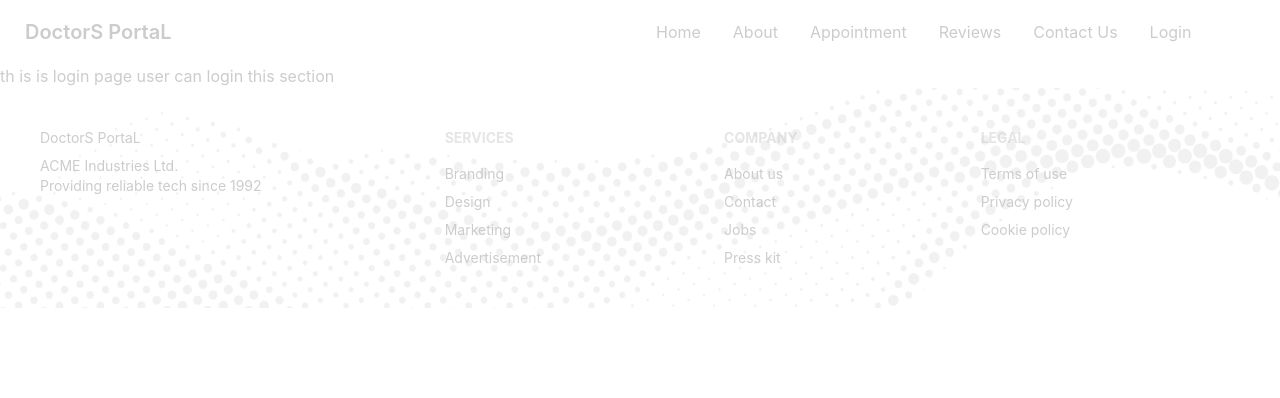
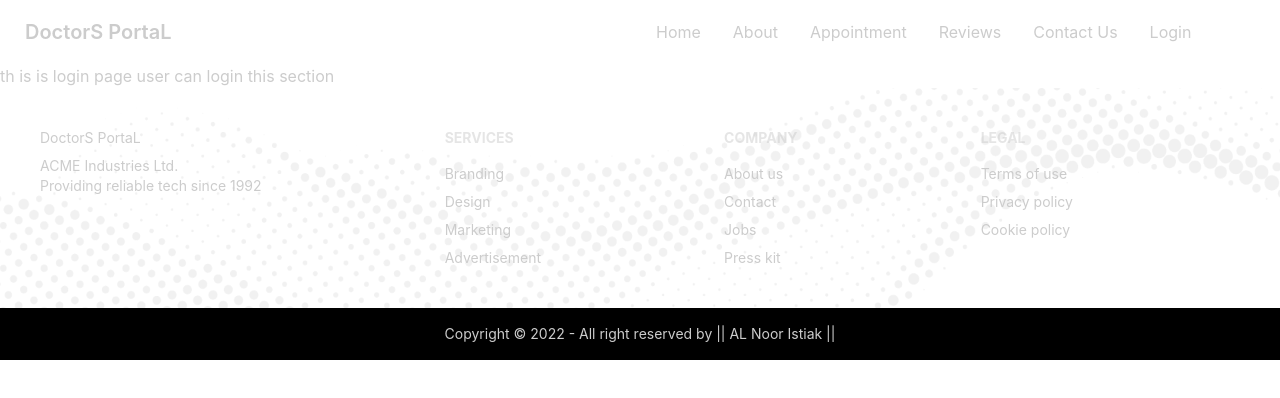
Before and after one commit to alnooristiak/doctors-poratl-frontend, a React (Create React App) app: page /login in a window 1280 px wide. Shown: the top 398 px of the page. Built offline with nearby package versions, Linux system fonts and the light colour scheme.

Commit message:
adding dynamic copyrighting section/footer

```diff
--- /dev/null
+++ b/src/pages/Shared/CopyrightSec.js
@@ -0,0 +1,17 @@
+import React from 'react';
+
+const CopyrightSec = () => {
+    const today = new Date();
+    const year = today.getFullYear();
+    return (
+        <div>
+            <footer class="footer footer-center p-4 bg-base-300 text-base-content">
+                <div>
+                    <p>Copyright © {year} - All right reserved by || AL Noor Istiak ||</p>
+                </div>
+            </footer>
+        </div>
+    );
+};
+
+export default CopyrightSec;
--- a/src/pages/Shared/Footer.js
+++ b/src/pages/Shared/Footer.js
@@ -1,8 +1,10 @@
 import React from 'react';
+import CopyrightSec from './CopyrightSec';
 import './Shared.css';
 
 const Footer = () => {
     return (
+        <div>
             <footer className="footer p-10 text-base-content footer-bg">
                 <div>
                     <h3>DoctorS PortaL</h3>
@@ -29,6 +31,10 @@ const Footer = () => {
                     <a className="link link-hover">Cookie policy</a>
                 </div>
             </footer>
+            <div>
+                <CopyrightSec></CopyrightSec>
+            </div>
+        </div>
     );
 };
 
```
Lines whose indentation alone changed are shown as unchanged.
